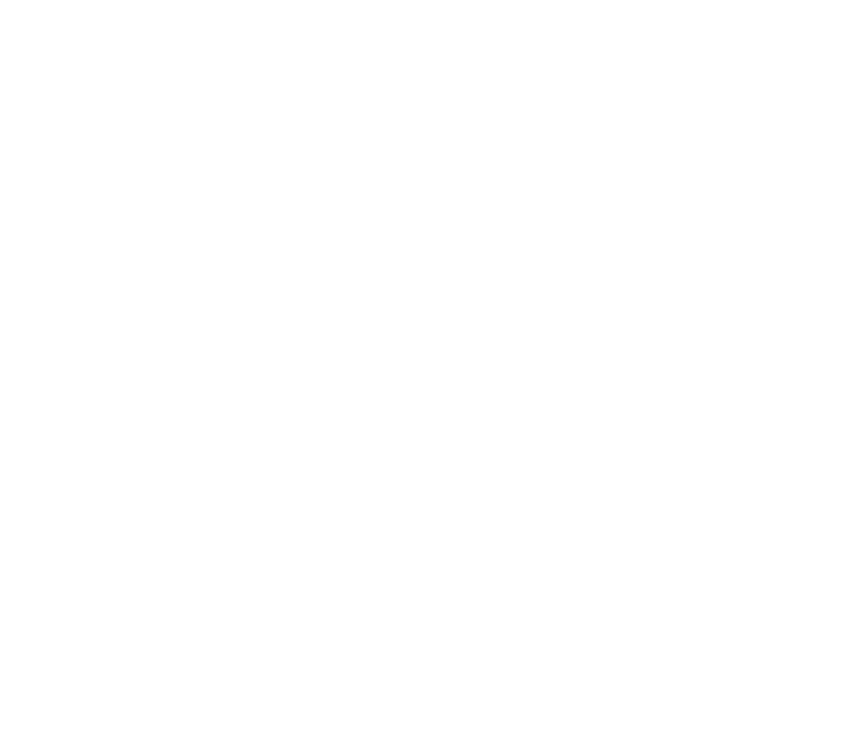
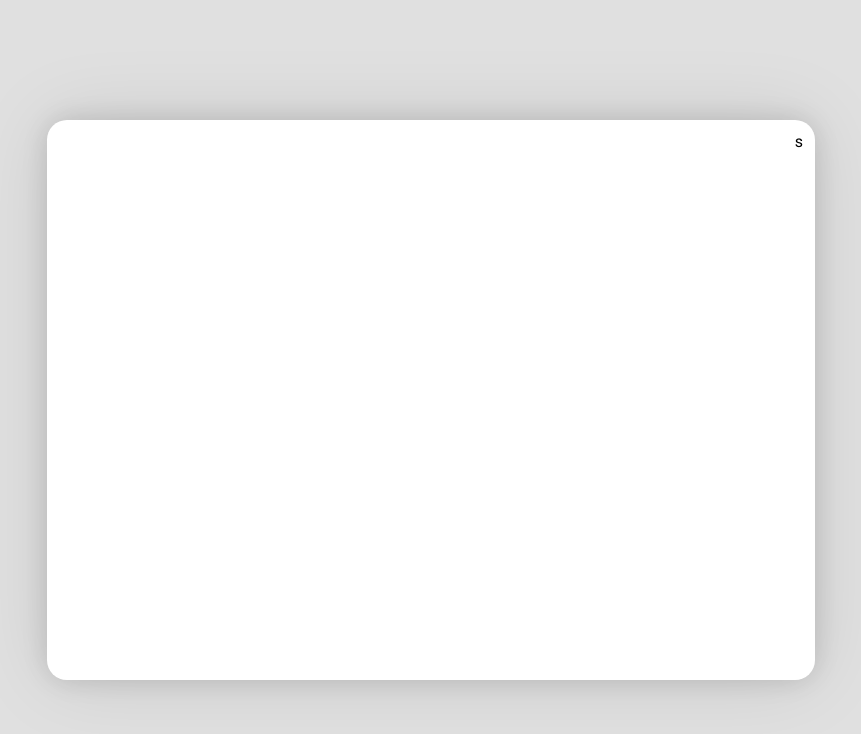
Before and after one commit to Javid-Izadfar/Neda-Drinks, a plain HTML site: page index.html in a window 1280 px wide. Shown: the whole page, without its empty margins (209-1070 px from the left). Drawn offline with Linux system fonts and the light colour scheme.

Commit message:
Added main card

```diff
--- a/css/main.css
+++ b/css/main.css
@@ -1,2 +1,15 @@
 @import "joqd.min.css";
 @import "gorbeh.min.css";
+
+
+main{
+  position: fixed;
+  box-shadow: 0 0 8rem rgba(0,0,0,0.10), 0 0 3rem rgba(0,0,0,0.15)
+}
+
+@media screen and (min-width:1200px){
+  main{
+    right: 20vw; top: 15vh;
+    width: 60vw; height: 70vh;
+  }
+}
--- a/index.html
+++ b/index.html
@@ -2,11 +2,16 @@
 <html dir="rtl">
   <head>
     <meta charset="utf-8" lang="fa">
+  	<meta http-equiv="X-UA-Compatible" content="IE=edge">
+  	<meta name="viewport" content="width=device-width, initial-scale=1">
 
     <link rel="stylesheet" href="css/main.css">
 
     <title>نوشیدنی‌های ندا</title>
   </head>
-  <body>
+  <body class="grey-lighten-2">
+    <main class="row white round-corner">
+      <div class="all-12">s</div>
+    </main>
   </body>
 </html>
```
